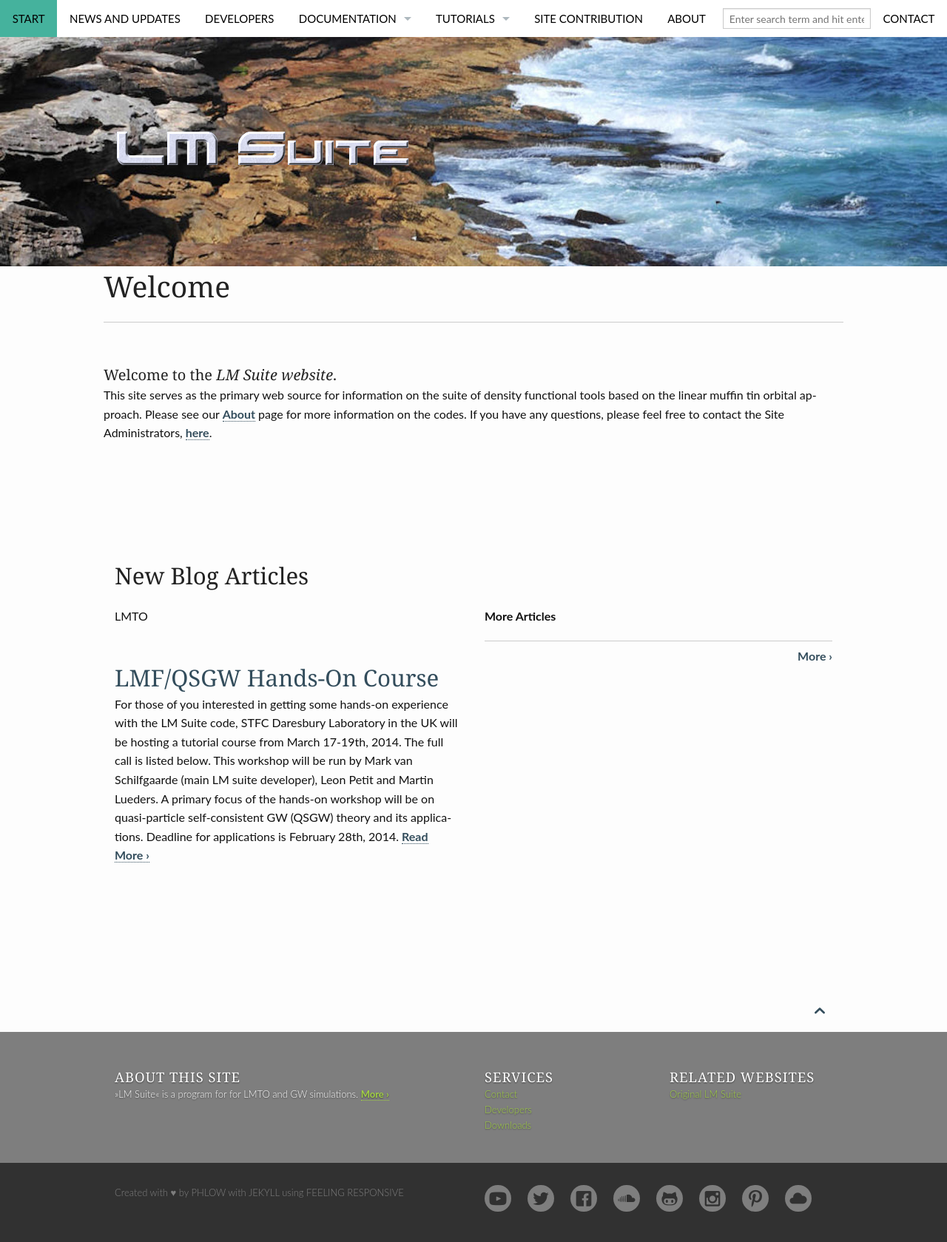
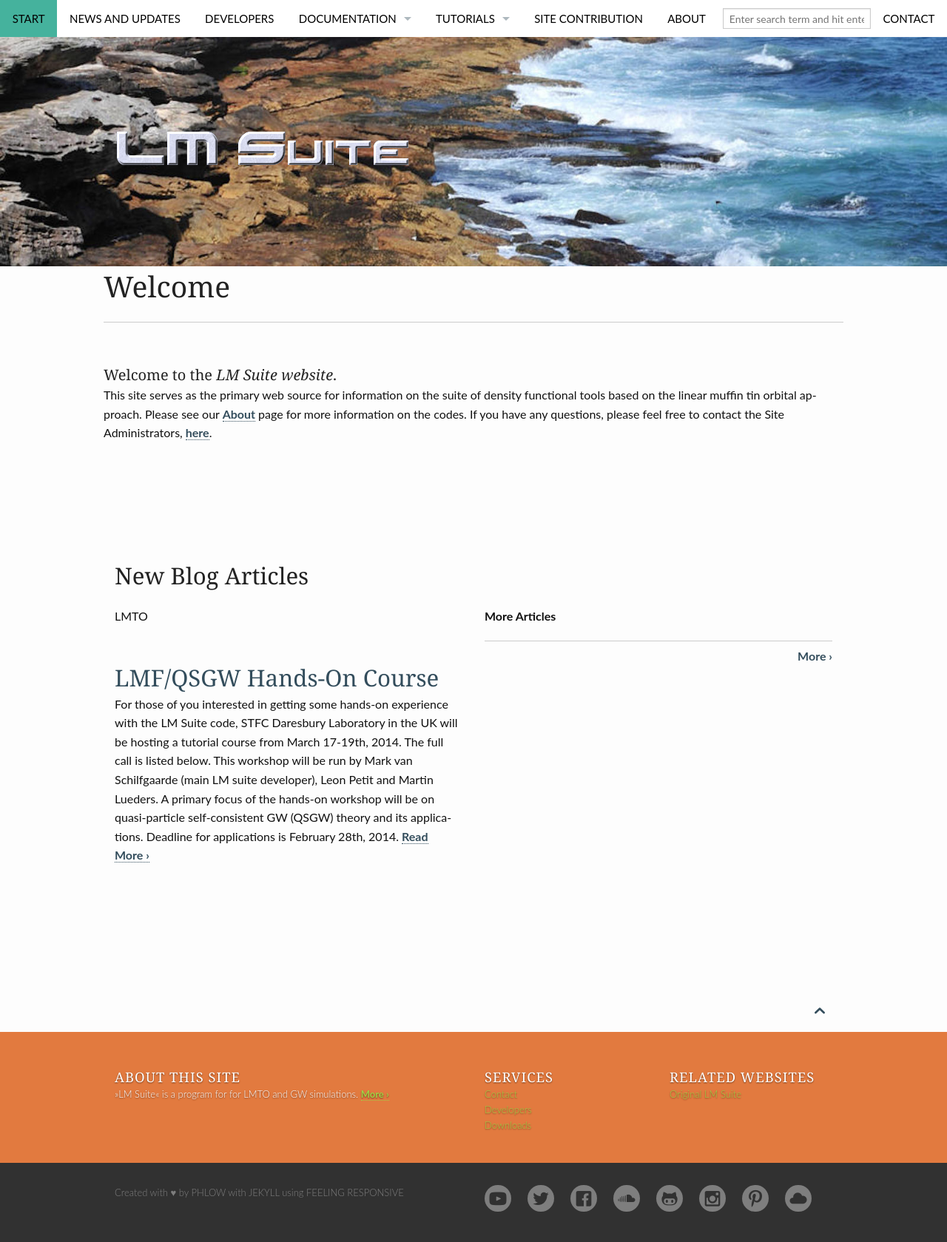
Before and after one commit to smckech/lordcephei.github.io, a Jekyll site: the page built from index.md, in a window 1280 px wide. Shown: the whole page at 74% size. Built offline with Jekyll 4.4.1, drawn with Linux system fonts in a browser that asks for light colours.

Commit message:
playing around with colours

```diff
--- a/_sass/_01_settings_colors.scss
+++ b/_sass/_01_settings_colors.scss
@@ -30,7 +30,12 @@
 $ci-3: #EFC94C;		// yellow
 $ci-4: #E27A3F;		// orange
 $ci-5: #DF4949;		// red
-$ci-6: #A1D044;     // green
+$ci-6: #A1D044;   // green
+$ci-7: #1B325F;   // threadless
+$ci-8: #9CC4E4;   // threadless lightness
+$ci-9: #E9F2F9;   // threadless box
+$ci-10: #3A89C9;  // blueish
+$ci-11: #F26C4F;  // melon
 
 
 
@@ -71,7 +76,7 @@
 /* Topbar-Navigation
 ------------------------------------------------------------------- */
 
-$topbar-bg-color: #fff;
+$topbar-bg-color: $ci-10;
 
 $topbar-dropdown-toggle-color: $ci-1;
 
@@ -81,14 +86,14 @@
 $topbar-link-color-active-hover: #000;
 
 $topbar-dropdown-label-color: $ci-2;
-$topbar-dropdown-link-bg-hover: $ci-5;
+$topbar-dropdown-link-bg-hover: $ci-9;
 
 $topbar-link-bg-active: $ci-6; // Active Navigation Link
-$topbar-link-bg-hover: $ci-6;
+$topbar-link-bg-hover: $ci-7;
 $topbar-link-bg-active-hover: $ci-2;
 
 
-$topbar-dropdown-bg: $ci-6; // Background Mobile Navigation
+$topbar-dropdown-bg: $ci-10; // Background Mobile Navigation
 $topbar-dropdown-link-color: #000;
 $topbar-dropdown-link-bg: $ci-2;
 
@@ -104,7 +109,7 @@
 /* Footer
 ------------------------------------------------------------------- */
 
-$footer-bg: $grey-8;
+$footer-bg: $ci-4;
 $footer-color: #fff;
 $footer-link-color: $ci-6;
 
```
